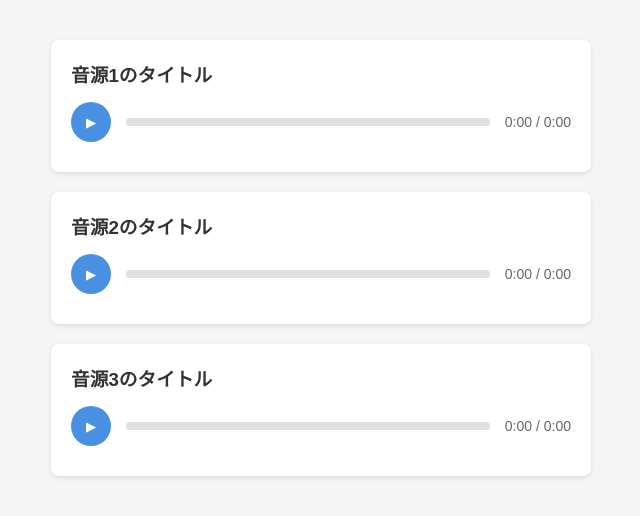
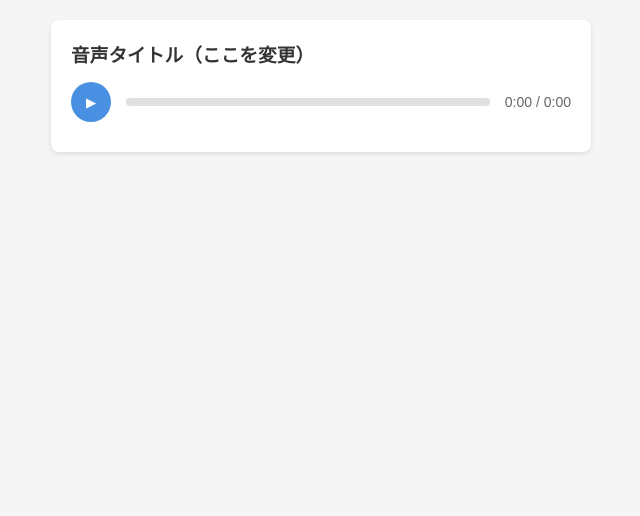
Before and after one commit to M-S426/Manaka.S, a plain HTML site: page index.html in a window 1280 px wide. Shown: the whole page, without its empty margins (319-959 px from the left). Drawn offline with Linux system fonts and the light colour scheme.

Commit message:
index.html

```diff
--- a/index.html
+++ b/index.html
@@ -2,7 +2,7 @@
 <html>
 <head>
   <meta charset="UTF-8">
-    <title>複数オーディオプレーヤー</title>
+  <title>シンプルオーディオプレーヤー</title>
   <style>
     body {
       font-family: Arial, sans-serif;
@@ -10,22 +10,19 @@
       padding: 20px;
       background-color: #f5f5f5;
     }
-
     .audio-player {
       max-width: 500px;
-            margin: 20px auto; /* Add margin to separate players */
+      margin: 0 auto;
       background-color: white;
       border-radius: 8px;
       padding: 20px;
-            box-shadow: 0 2px 5px rgba(0, 0, 0, 0.1);
+      box-shadow: 0 2px 5px rgba(0,0,0,0.1);
     }
-
     .player-controls {
       display: flex;
       align-items: center;
       margin-bottom: 10px;
     }
-
     .play-btn {
       background-color: #4a90e2;
       color: white;
@@ -36,7 +33,6 @@
       cursor: pointer;
       margin-right: 15px;
     }
-
     .progress-bar {
       flex-grow: 1;
       height: 8px;
@@ -45,19 +41,16 @@
       overflow: hidden;
       cursor: pointer;
     }
-
     .progress {
       height: 100%;
       background-color: #4a90e2;
       width: 0%;
     }
-
     .time-display {
       margin-left: 15px;
       font-size: 14px;
       color: #666;
     }
-
     .audio-title {
       margin-top: 0;
       margin-bottom: 15px;
@@ -66,40 +59,31 @@
   </style>
 </head>
 <body>
-  <div id="player-container">
-    <!-- ここにJavaScriptでプレイヤーが追加される -->
+  <div class="audio-player">
+    <h3 class="audio-title">音声タイトル</h3>
+    <div class="player-controls">
+      <button class="play-btn" id="playBtn">▶</button>
+      <div class="progress-bar" id="progressBar">
+        <div class="progress" id="progress"></div>
+      </div>
+      <div class="time-display" id="timeDisplay">0:00 / 0:00</div>
+    </div>
   </div>
 
   <script>
     document.addEventListener('DOMContentLoaded', function() {
-      const playerContainer = document.getElementById('player-container');
-      const audioData = [
-          { title: '音源1のタイトル', url: '音源1のURL' },
-          { title: '音源2のタイトル', url: '音源2のURL' },
-          { title: '音源3のタイトル', url: '音源3のURL' }
-      ];
+      // ここにMP3ファイルのURLを設定します。この部分は後で変更します。
+      const audioUrl = '<https://ユーザー名.github.io/リポジトリ名/ファイル名.mp3>';
 
-      audioData.forEach((audioInfo, index) => {
-          const playerDiv = document.createElement('div');
-          playerDiv.classList.add('audio-player');
-          playerDiv.innerHTML = `
-              <h3 class="audio-title">${audioInfo.title}</h3>
-              <div class="player-controls">
-                  <button class="play-btn" id="playBtn-${index}">▶</button>
-                  <div class="progress-bar" id="progressBar-${index}">
-                      <div class="progress" id="progress-${index}"></div>
-                  </div>
-                  <div class="time-display" id="timeDisplay-${index}">0:00 / 0:00</div>
-              </div>
-          `;
-          playerContainer.appendChild(playerDiv);
+      const audio = new Audio(audioUrl);
+      const playBtn = document.getElementById('playBtn');
+      const progressBar = document.getElementById('progressBar');
+      const progress = document.getElementById('progress');
+      const timeDisplay = document.getElementById('timeDisplay');
+      let isPlaying = false;
 
-          const audio = new Audio(audioInfo.url);
-          const playBtn = document.getElementById(`playBtn-${index}`);
-          const progressBar = document.getElementById(`progressBar-${index}`);
-          const progress = document.getElementById(`progress-${index}`);
-          const timeDisplay = document.getElementById(`timeDisplay-${index}`);
-          let isPlaying = false;
+      // 音声のタイトルを設定
+      document.querySelector('.audio-title').textContent = '音声タイトル（ここを変更）';
 
       // 再生/一時停止ボタンの処理
       playBtn.addEventListener('click', function() {
@@ -141,7 +125,6 @@
         return minutes + ':' + (seconds < 10 ? '0' : '') + seconds;
       }
     });
-    });
   </script>
 </body>
 </html>
```
Lines whose indentation alone changed are shown as unchanged.
